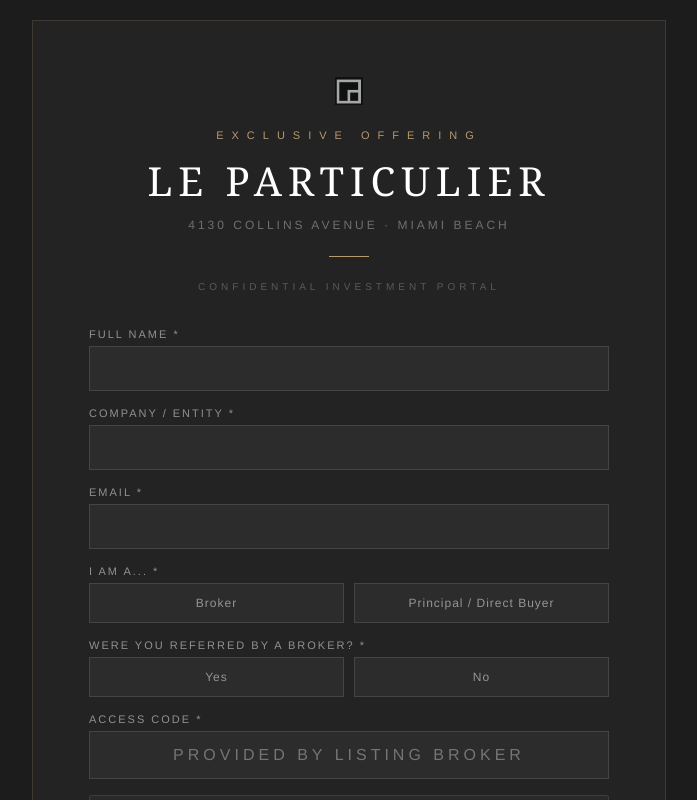
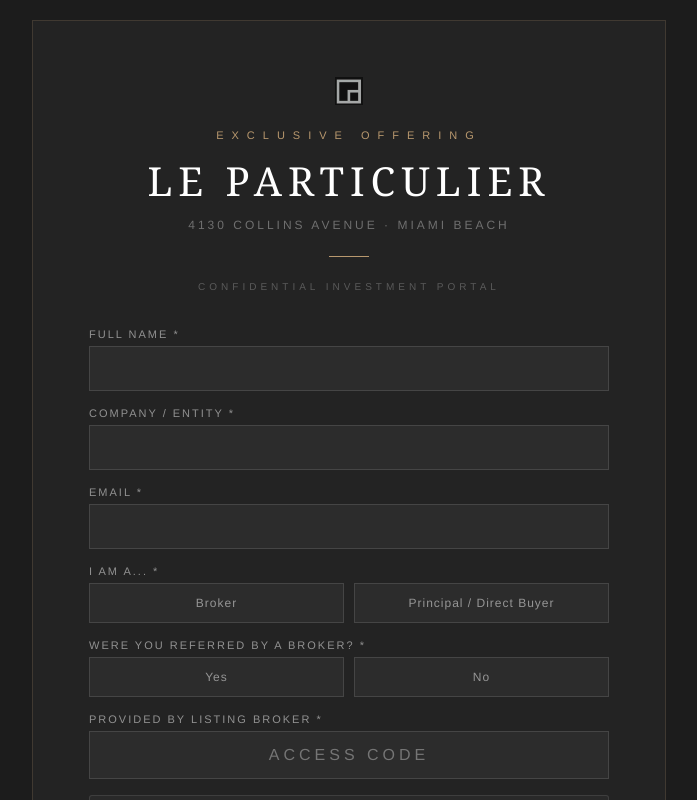
Before and after one commit to andresgrossmann/lp-dealroom, a React (Vite) app: page / in a window 1280 px wide. Shown: the top 800 px of the page, without its empty margins (291-988 px from the left). Built offline with nearby package versions, Linux system fonts and the light colour scheme.

Commit message:
Update App.jsx

```diff
--- a/src/App.jsx
+++ b/src/App.jsx
@@ -177,10 +177,10 @@ function AccessGate({ onAccept }) {
           )}
 
           <div>
-            <label style={{ fontSize: 11, color: "rgba(255,255,255,0.5)", letterSpacing: 2, textTransform: "uppercase", display: "block", marginBottom: 6 }}>Access Code *</label>
+            <label style={{ fontSize: 11, color: "rgba(255,255,255,0.5)", letterSpacing: 2, textTransform: "uppercase", display: "block", marginBottom: 6 }}>Provided by Listing Broker *</label>
             <input type="text" value={code} onChange={(e) => { setCode(e.target.value); setError(""); }}
               onKeyDown={(e) => { if (e.key === "Enter") handleEnter(); }}
-              placeholder="Provided by listing broker"
+              placeholder="Access Code"
               style={{ ...inputStyle, letterSpacing: 4, textTransform: "uppercase", textAlign: "center", fontSize: 16 }} />
           </div>
 
```
